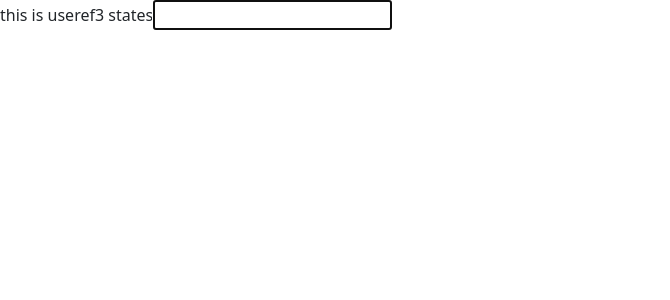
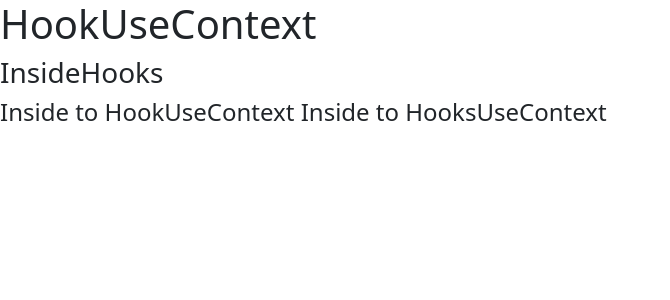
Before and after one commit to Ranjitk0001/React, a React (Create React App) app in the folder ReactNotesInProject/react-note-topic-ways/: page /hooks in a window 1280 px wide. Shown: the top 300 px of the page, without its empty margins (0-670 px from the left). Built offline with nearby package versions, Linux system fonts and the light colour scheme.

Commit message:
useContext use before

```diff
--- a/ReactNotesInProject/react-note-topic-ways/src/App.js
+++ b/ReactNotesInProject/react-note-topic-ways/src/App.js
@@ -1,6 +1,6 @@
 import "./App.css";
 import Home from "./component/Home";
-import HooksUseRef3 from "./component/Hooks/HooksUseRef3";
+// import HooksUseRef3 from "./component/Hooks/HooksUseRef3";
 import { BrowserRouter as Router, Routes, Route } from "react-router-dom";
 import Variables from "./component/propsVariables/Variables";
 import PageNoteFound from "./component/PageNoteFound";
@@ -9,6 +9,7 @@ import ContactUs from "./component/ContactUs";
 // import Api3 from "./component/Api/Api3";
 import Api4 from "./component/Api/Api4";
 import MoviesApi from "./component/Api/MoviesApi";
+import HookUseContext from "./component/Hooks/HookUseContext";
 // import Api from "./component/Api/Api";
 // import Api2 from "./component/Api/Api2";
 
@@ -22,7 +23,7 @@ function App() {
 
       <Router>
         <Routes>
-          <Route path="/hooks" element={<HooksUseRef3/>} />
+          <Route path="/hooks" element={<HookUseContext/>} />
           {/* <Route path="/hooks" element={<Hooks />} /> */}
           <Route path="/" element={<Home />} />
           <Route path="/*" element={<PageNoteFound />} />
--- /dev/null
+++ b/ReactNotesInProject/react-note-topic-ways/src/component/Hooks/HookUseContext.js
@@ -0,0 +1,21 @@
+import React, { useState } from 'react'
+import InsideHook from './InsideHook'
+
+const HookUseContext = () => {
+
+
+  const[data,setData]=useState('');
+
+  // const name="Ranjit";
+  return (
+    <>
+    <h1>
+        HookUseContext
+    </h1>
+      <InsideHook change={setData}/>
+      <h4>Inside to HookUseContext <span>{data}</span> </h4>
+    </>
+  )
+}
+
+export default HookUseContext
--- /dev/null
+++ b/ReactNotesInProject/react-note-topic-ways/src/component/Hooks/InsideHook.js
@@ -0,0 +1,15 @@
+import React from 'react'
+
+const InsideHook = ({change}) => {
+  const name2="Inside to HooksUseContext";
+  change(name2);
+  return (
+    <>
+
+     <h3>InsideHooks</h3>
+     {/* <h4>HookUseContext to  {change}</h4> */}
+    </>
+  )
+}
+
+export default InsideHook
```
